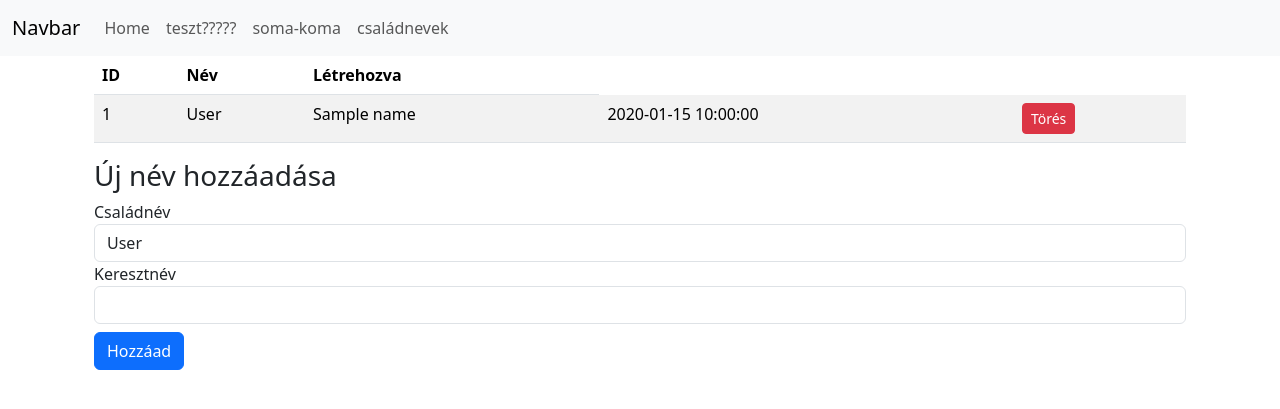
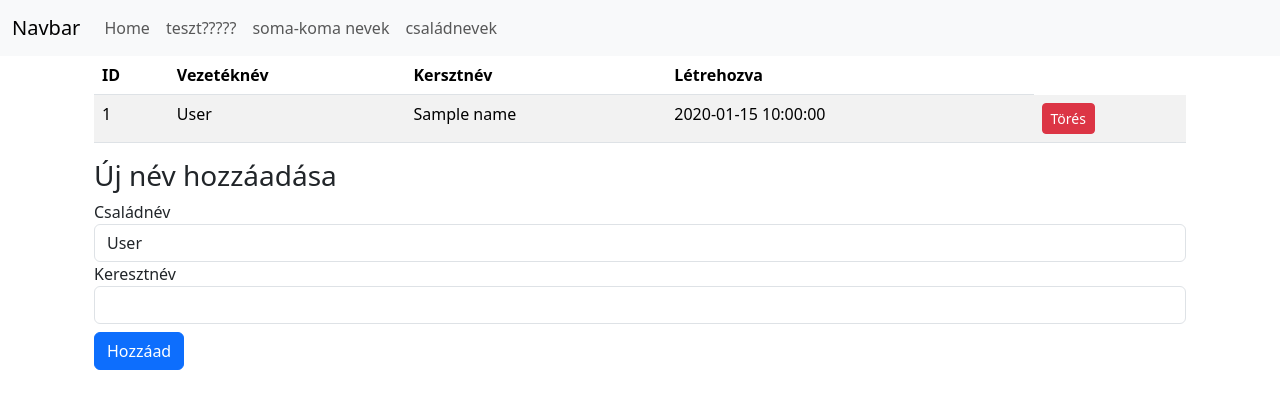
Before and after one commit to ttoth2/SzemelyesKodex, a Laravel app: page /names in a window 1280 px wide. Shown: the top 409 px of the page. Run offline with Laravel 12, Linux system fonts and the light colour scheme; tables that the repository leaves empty hold one stand-in row (values such as "Sample post").

Commit message:
javitás

```diff
--- a/backend/tutorial/app/Http/Controllers/TesztController.php
+++ b/backend/tutorial/app/Http/Controllers/TesztController.php
@@ -35,9 +35,9 @@ class TesztController
     {
         $namerecord = new Name();
         $namerecord->name = $name;
-
         $namerecord->family_id = $family;
         $namerecord->save();
+
         return $namerecord->id;
     }
     public function familyCreate($name)
--- a/backend/tutorial/resources/views/includes/nav.blade.php
+++ b/backend/tutorial/resources/views/includes/nav.blade.php
@@ -14,7 +14,7 @@
                     <a class="nav-link" href="/teszt">teszt?????</a>
                 </li>
                 <li class="nav-item">
-                    <a class="nav-link" href="/names">soma-koma</a>
+                    <a class="nav-link" href="/names">soma-koma nevek</a>
                 </li>
                 <li class="nav-item">
                     <a class="nav-link " href="/names/manage/surname">családnevek</a>
--- a/backend/tutorial/resources/views/pages/names.blade.php
+++ b/backend/tutorial/resources/views/pages/names.blade.php
@@ -18,7 +18,8 @@
             <thead>
                 <tr>
                     <th>ID</th>
-                    <th>Név</th>
+                    <th>Vezetéknév</th>
+                    <th>Kersztnév</th>
                     <th>Létrehozva</th>
 
                 </tr>
```
